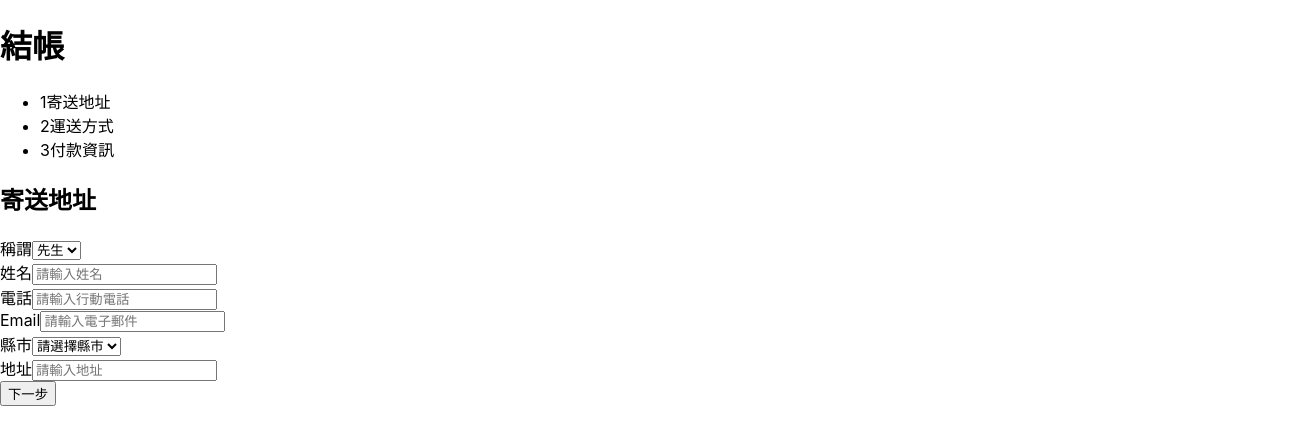
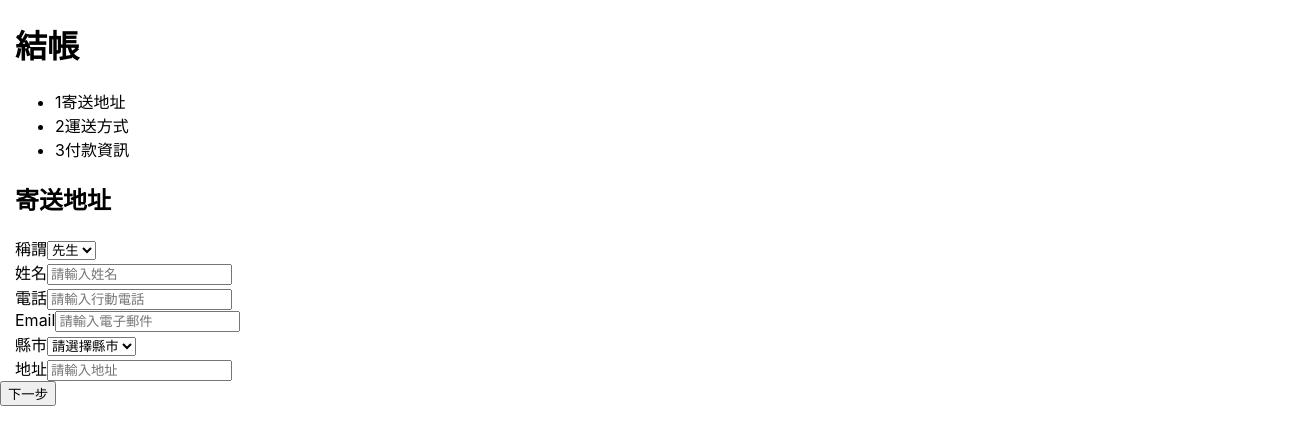
Before and after one commit to b10332040/AC-alpha-shop_1, a React (Create React App) app: page / in a window 1280 px wide. Shown: the top 444 px of the page, 1310 px wide, since content can reach past the window. Built offline with nearby package versions, Linux system fonts and the light colour scheme.

Commit message:
[新增]modules

```diff
--- a/src/App.js
+++ b/src/App.js
@@ -1,6 +1,7 @@
 import Header from './components/Header.js';
 import { Checkout } from './components/PageContent.js';
 import Footer from './components/Footer.js';
+import './modules/global.module.css';
 
 function App() {
   return (
--- /dev/null
+++ b/src/modules/global.module.css
@@ -0,0 +1,93 @@
+@value variables: './variables.module.css';
+@value sm, md, lg, xl, xxl from variables;
+
+/* START - container */
+:global(.container),
+:global(.container-sm),
+:global(.container-md),
+:global(.container-lg),
+:global(.container-xl),
+:global(.container-xxl) {
+  margin-left: auto;
+  margin-right: auto;
+  padding-left: 15px;
+  padding-right: 15px;
+}
+:global(.container),
+:global(.container-sm),
+:global(.container-md),
+:global(.container-lg),
+:global(.container-xl),
+:global(.container-xxl),
+:global(.container-fluid) {
+  width: 100%;
+}
+
+@media screen and (min-width: sm){
+  :global(.container),
+  :global(.container-sm) {
+    width: 540px;
+  }
+}
+
+@media screen and (min-width: md){
+  :global(.container),
+  :global(.container-sm),
+  :global(.container-md) {
+    width: 720px;
+  }
+}
+
+@media screen and (min-width: lg){
+  :global(.container),
+  :global(.container-sm),
+  :global(.container-md),
+  :global(.container-lg) {
+    width: 960px;
+  }
+}
+
+@media screen and (min-width: xl){
+  :global(.container),
+  :global(.container-sm),
+  :global(.container-md),
+  :global(.container-lg),
+  :global(.container-xl) {
+    width: 1140px;
+  }
+}
+
+@media screen and (min-width: xxl){
+  :global(.container),
+  :global(.container-sm),
+  :global(.container-md),
+  :global(.container-lg),
+  :global(.container-xl),
+  :global(.container-xxl) {
+    width: 1320px;
+  }
+}
+/* CLOSE - container */
+
+/* START - row */
+:global(.row) {
+  display: -webkit-box;
+  display: -ms-flexbox;
+  display: flex;
+  -ms-flex-wrap: wrap;
+  flex-wrap: wrap;
+  margin-right: -15px;
+  margin-left: -15px;
+}
+/* CLOSE - row */
+
+/* START - col */
+:global(.col) {
+  -ms-flex-preferred-size: 0;
+  flex-basis: 0;
+  -webkit-box-flex: 1;
+  -ms-flex-positive: 1;
+  flex-grow: 1;
+  max-width: 100%;
+}
+/* CLOSE - col */
--- /dev/null
+++ b/src/modules/variables.module.css
@@ -0,0 +1,5 @@
+@value sm: 576px;
+@value md: 768px;
+@value lg: 992px;
+@value xl: 1200px;
+@value xxl: 1400px;
```
